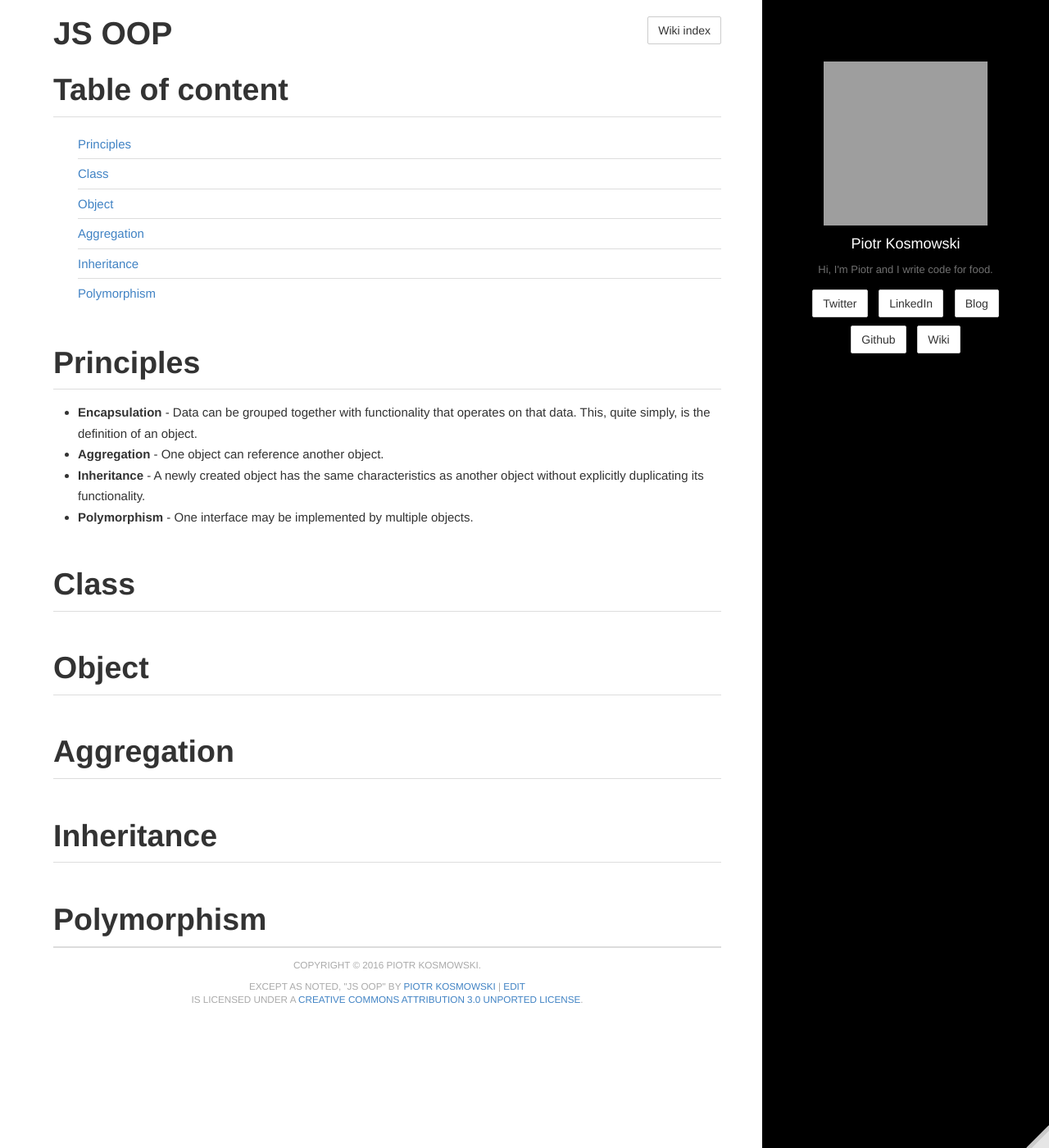
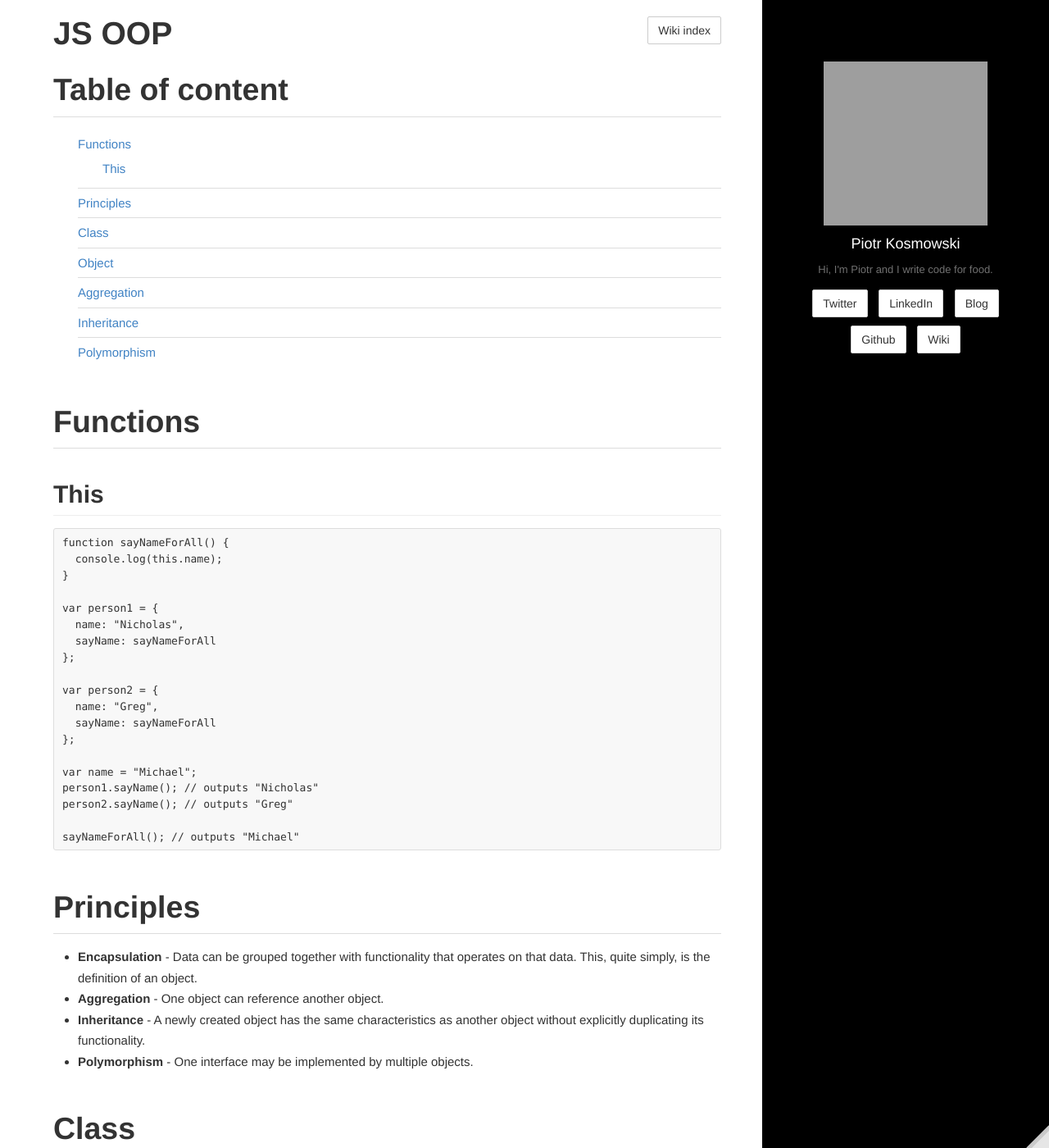
Before and after one commit to kospiotr/kospiotr.github.io, a Jekyll site: the page built from wiki/js-oop.md, in a window 1280 px wide and 1400 px high. Shown: the whole window at 82% size. Built offline with Jekyll 4.4.1, drawn with Linux system fonts in a browser that asks for light colours; grey boxes are pictures that could not be loaded.

Commit message:
Update js-oop.md

````diff
--- a/wiki/js-oop.md
+++ b/wiki/js-oop.md
@@ -5,6 +5,32 @@ comments: false
 toc: true
 editurl: wiki/js-oop.md
 ---
+
+# Functions
+
+## This
+
+```
+function sayNameForAll() {
+  console.log(this.name);
+}
+
+var person1 = {
+  name: "Nicholas",
+  sayName: sayNameForAll
+};
+
+var person2 = {
+  name: "Greg",
+  sayName: sayNameForAll
+};
+
+var name = "Michael";
+person1.sayName(); // outputs "Nicholas"
+person2.sayName(); // outputs "Greg"
+
+sayNameForAll(); // outputs "Michael"
+```
 
 # Principles
 
````
